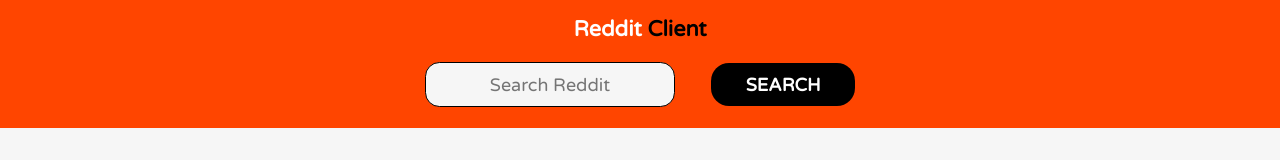
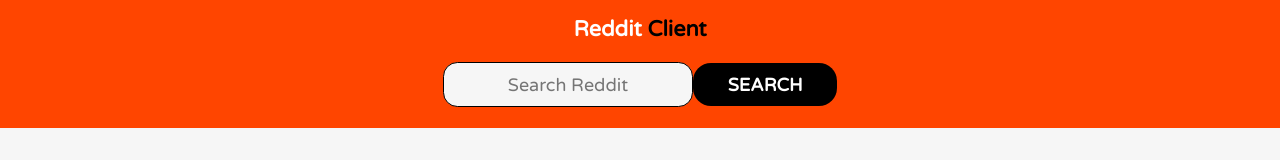
Before and after one commit to katie-ws/reddit-client, a React (Create React App) app: page / in a window 1280 px wide. Shown: the top 160 px of the page. Built offline with nearby package versions, Linux system fonts and the light colour scheme; no server answers.

Commit message:
fixed clicking Subreddits to change search and also allow Search by hitting Enter

```diff
--- a/src/Components/SearchBar/SearchBar.js
+++ b/src/Components/SearchBar/SearchBar.js
@@ -12,23 +12,27 @@
         e.preventDefault();
         let addR = `/r/${searchTerm}`;
         dispatch(addSearchTerm(addR));
+        setSearchTerm('');
+    }
 
-        setSearchTerm('');
+    const handleChange = (e) => {
+        e.preventDefault();
+        setSearchTerm(e.target.value);
     }
 
     return (
       <div className="SearchBar">
+        <form className="search" onSubmit={handleSubmit}>
           <input
-                type='text'
+            type="text"
             placeholder="Search Reddit"
             value={searchTerm}
-                onChange={(e) => setSearchTerm(e.target.value)}
+            onChange={handleChange}
           />
-            <button
-                type='submit'
-                className="SearchButton"
-                onClick={handleSubmit}
-            >SEARCH</button>
+          <button type="submit" className="SearchButton" onClick={handleSubmit}>
+            SEARCH
+          </button>
+        </form>
       </div>
-    )
+    );
 };
```
Lines whose indentation alone changed are shown as unchanged.
